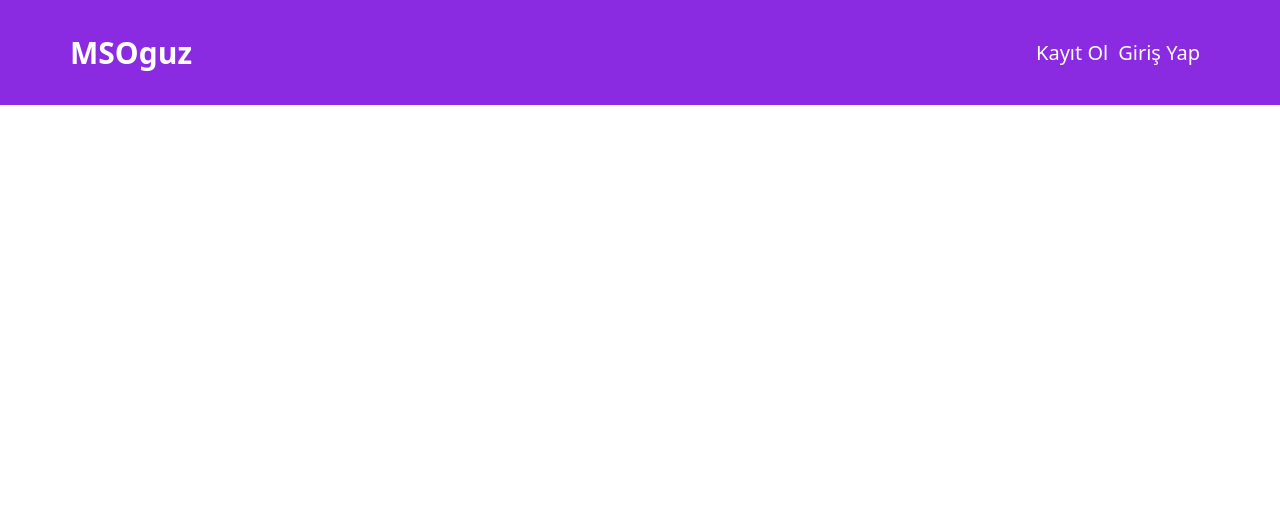
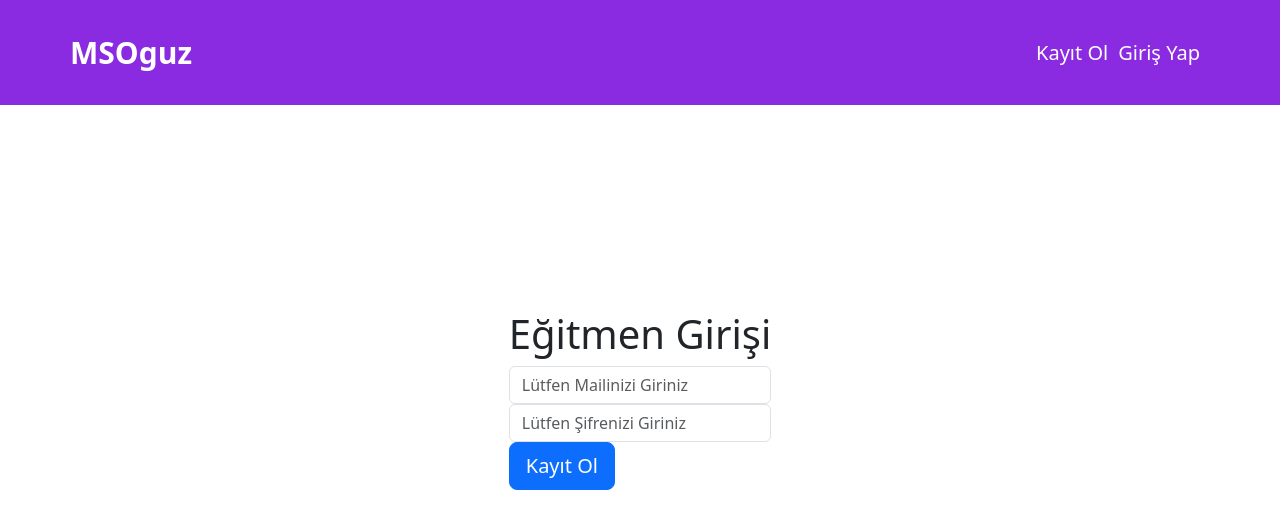
Before and after one commit to msabrioguz/Vue3-Ders, a Vue app in the folder 20-kurslarim/: page /register in a window 1280 px wide. Shown: the top 528 px of the page. Built offline with nearby package versions, Linux system fonts and the light colour scheme; what vue-toast-notification would draw is missing.

Commit message:
Güncelleme

```diff
--- a/20-kurslarim/src/assets/main.css
+++ b/20-kurslarim/src/assets/main.css
@@ -44,3 +44,9 @@ header ul li{
   display: flex;
   align-items: center;
 }
+.registerContainer{
+  height: 100vh;
+  display: flex;
+  justify-content: center;
+  align-items: center;
+}
--- a/20-kurslarim/src/router/index.js
+++ b/20-kurslarim/src/router/index.js
@@ -1,5 +1,7 @@
 import { createRouter, createWebHistory } from 'vue-router';
 import HomeView from '../views/HomeView.vue';
+import RegisterView from '@/views/RegisterView.vue';
+import LoginView from '@/views/LoginView.vue';
 
 const router = createRouter({
   history: createWebHistory(import.meta.env.BASE_URL),
@@ -8,6 +10,16 @@ const router = createRouter({
       path: '/',
       name: 'home',
       component: HomeView
+    },
+    {
+      path: '/register',
+      name: 'register',
+      component: RegisterView
+    },
+    {
+      path: '/login',
+      name: 'login',
+      component: LoginView
     }
   ]
 });
--- a/20-kurslarim/src/views/LoginView.vue
+++ b/20-kurslarim/src/views/LoginView.vue
@@ -0,0 +1,13 @@
+<template>
+    <div>
+        Login
+    </div>
+</template>
+
+<script setup>
+
+</script>
+
+<style>
+
+</style>
--- a/20-kurslarim/src/views/RegisterView.vue
+++ b/20-kurslarim/src/views/RegisterView.vue
@@ -0,0 +1,45 @@
+<template>
+  <div class="registerContainer">
+    <Form>
+      <h1>Eğitmen Girişi</h1>
+      <div class="form-group">
+        <Field name="email" v-slot="{ field, errors, errorMessage }">
+          <input
+            type="email"
+            class="form-control"
+            placeholder="Lütfen Mailinizi Giriniz"
+            v-bind="field"
+          />
+          <div class="input-alert" v-if="errors.length !== 0">
+            {{ errorMessage }}
+          </div>
+        </Field>
+      </div>
+      <div class="form-group">
+        <Field name="password" v-slot="{ field, errors, errorMessage }">
+          <input
+            type="password"
+            class="form-control"
+            placeholder="Lütfen Şifrenizi Giriniz"
+            v-bind="field"
+          />
+          <div class="input-alert" v-if="errors.length !== 0">
+            {{ errorMessage }}
+          </div>
+        </Field>
+      </div>
+      <button class="btn btn-primary btn-lg">Kayıt Ol</button>
+    </Form>
+  </div>
+</template>
+
+<script setup>
+import { Field, Form } from 'vee-validate';
+import * as yup from 'yup';
+
+
+</script>
+
+<style>
+
+</style>
```
